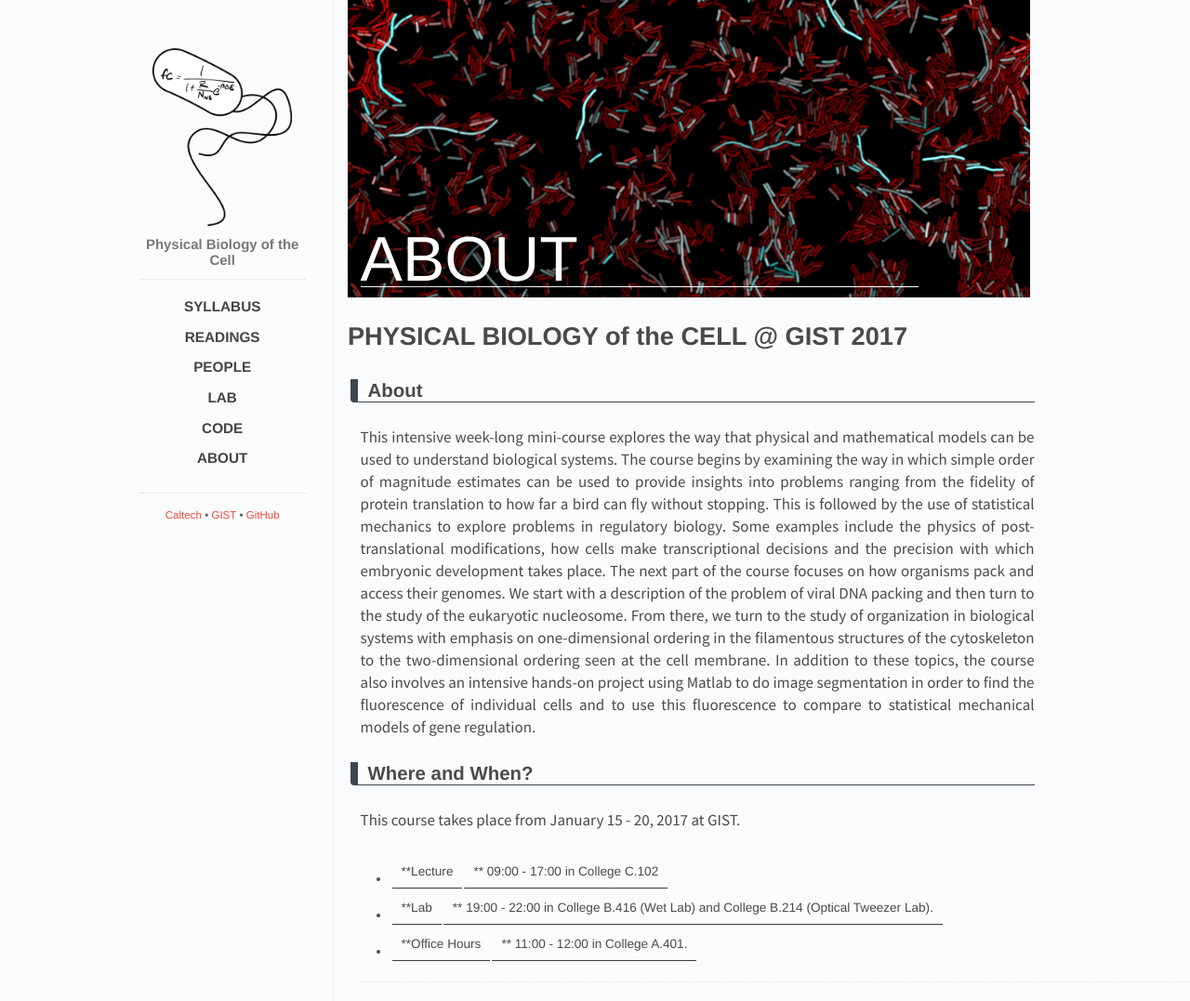
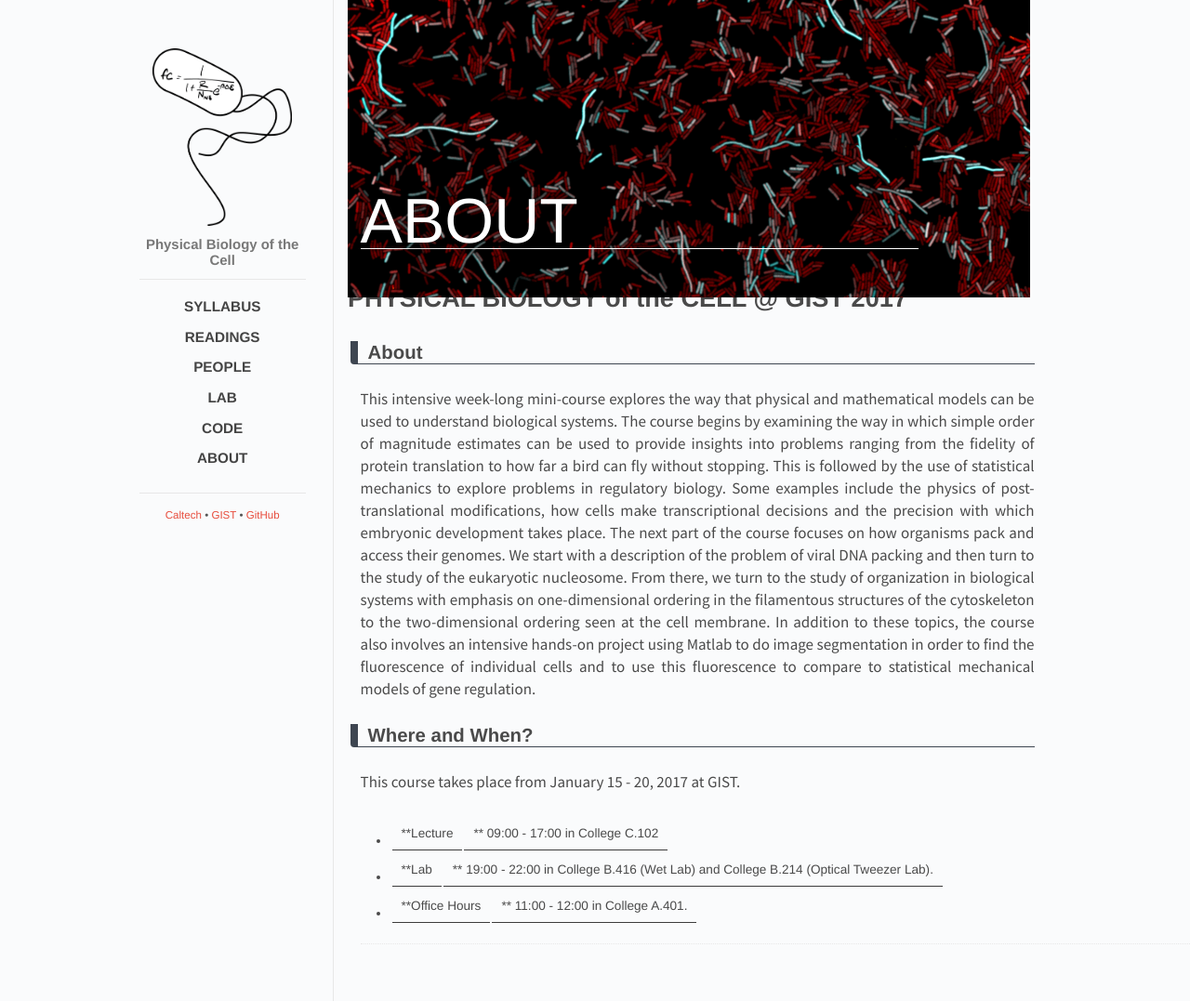
Before and after one commit to RPGroup-PBoC/gist_pboc_2017, a Jekyll site: the page built from index.html, in a window 1280 px wide. Shown: the whole page at 93% size. Built offline with Jekyll 4.4.1, drawn with Linux system fonts in a browser that asks for light colours.

Commit message:
Update post.html

```diff
--- a/_includes/post.html
+++ b/_includes/post.html
@@ -5,7 +5,7 @@
   <div id="post-info">
     <div id="cover-photo-container">
     </div>
-      <img id="cover-photo" src="{{ site.baseurl }}/images/{{ page.cover }}" style="position: relative; padding-bottom: 8em; padding-left: 0em; margin-left: -1em;">
+      <img id="cover-photo" src="{{ site.baseurl }}/images/{{ page.cover }}" style="position: relative; padding-bottom: 5em; padding-left: 0em; margin-left: -1em;">
       <h1 id="title" style="font-weight:100; width: 100%; position: relative; margin-top: -175px; padding-bottom: 10px; margin-left: 0em; color: #FFFFFF; font-weight: 100; text-shadow: 0 0 15px #000000; font-size: 5em; border-bottom: 1px solid #FFFFFF; width: 600px;">{{ page.title }} </h1>
 
     <div id="info-container">
```
